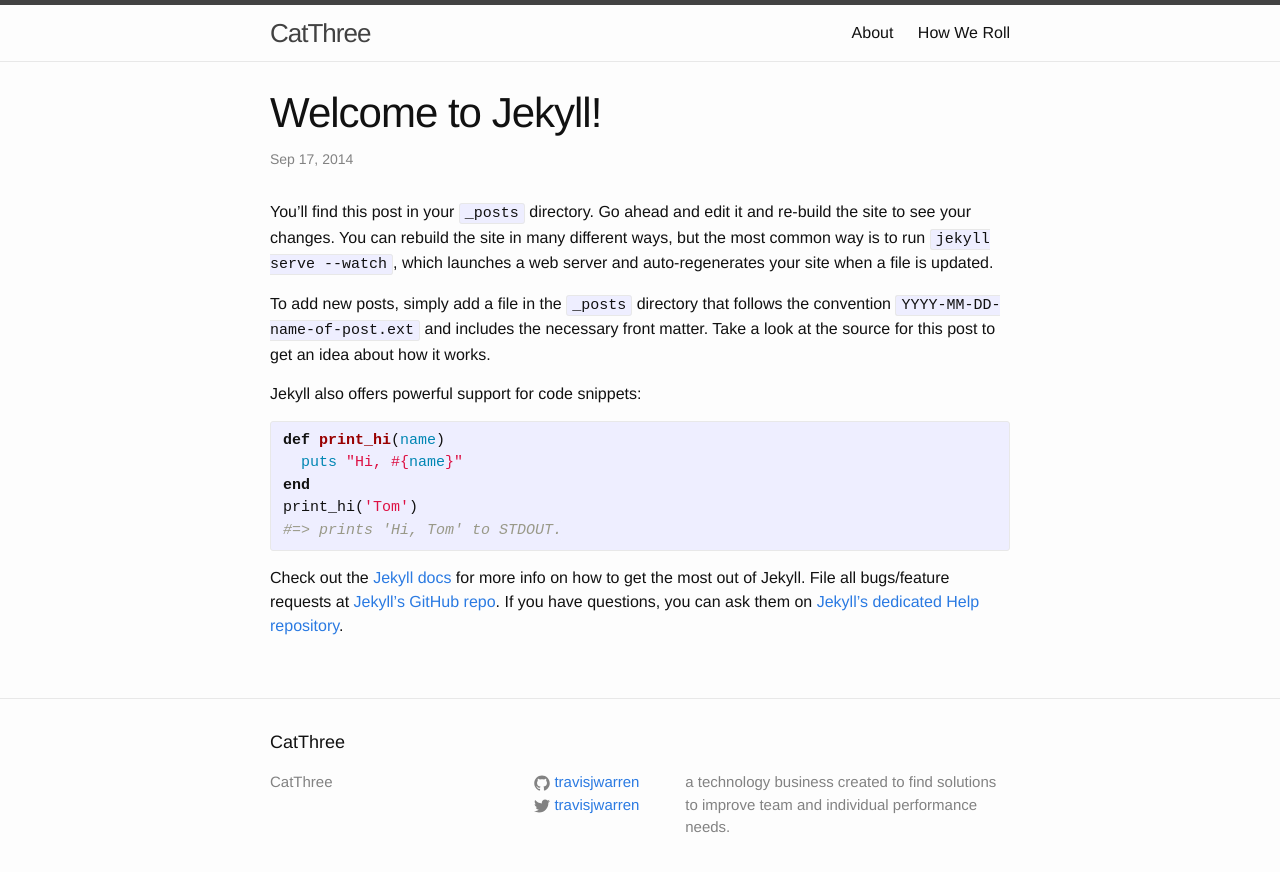
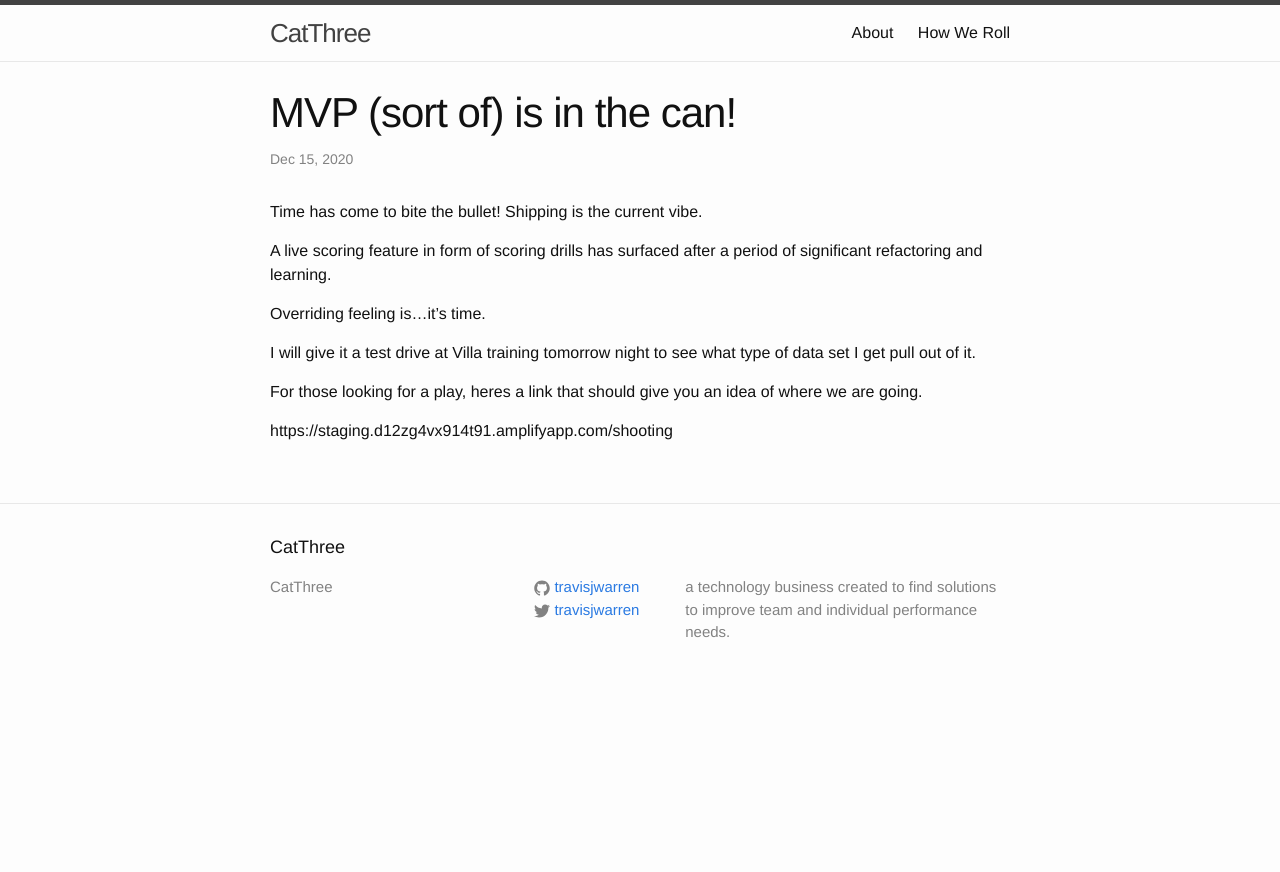
Before and after one commit to travisjwarren/travisjwarren.github.io, a Jekyll site: the page built from _posts/2014-09-17-welcome-to-jekyll.markdown, in a window 1280 px wide. Shown: the top 872 px of the page. Built offline with Jekyll 4.4.1, drawn with Linux system fonts in a browser that asks for light colours.

Commit message:
Update 2014-09-17-welcome-to-jekyll.markdown

```diff
--- a/_posts/2014-09-17-welcome-to-jekyll.markdown
+++ b/_posts/2014-09-17-welcome-to-jekyll.markdown
@@ -1,25 +1,17 @@
 ---
 layout: post
-title:  "Welcome to Jekyll!"
-date:   2014-09-17 14:54:19
-categories: jekyll update
+title:  "MVP (sort of) is in the can!"
+date:   2020-12-15 14:54:19
+categories: dribbledrive release
 ---
-You’ll find this post in your `_posts` directory. Go ahead and edit it and re-build the site to see your changes. You can rebuild the site in many different ways, but the most common way is to run `jekyll serve --watch`, which launches a web server and auto-regenerates your site when a file is updated.
+Time has come to bite the bullet!  Shipping is the current vibe.
 
-To add new posts, simply add a file in the `_posts` directory that follows the convention `YYYY-MM-DD-name-of-post.ext` and includes the necessary front matter. Take a look at the source for this post to get an idea about how it works.
+A live scoring feature in form of scoring drills has surfaced after a period of significant refactoring and learning.
 
-Jekyll also offers powerful support for code snippets:
+Overriding feeling is...it's time.
 
-{% highlight ruby %}
-def print_hi(name)
-  puts "Hi, #{name}"
-end
-print_hi('Tom')
-#=> prints 'Hi, Tom' to STDOUT.
-{% endhighlight %}
+I will give it a test drive at Villa training tomorrow night to see what type of data set I get pull out of it.
 
-Check out the [Jekyll docs][jekyll] for more info on how to get the most out of Jekyll. File all bugs/feature requests at [Jekyll’s GitHub repo][jekyll-gh]. If you have questions, you can ask them on [Jekyll’s dedicated Help repository][jekyll-help].
+For those looking for a play, heres a link that should give you an idea of where we are going.
 
-[jekyll]:      http://jekyllrb.com
-[jekyll-gh]:   https://github.com/jekyll/jekyll
-[jekyll-help]: https://github.com/jekyll/jekyll-help
+https://staging.d12zg4vx914t91.amplifyapp.com/shooting
```
